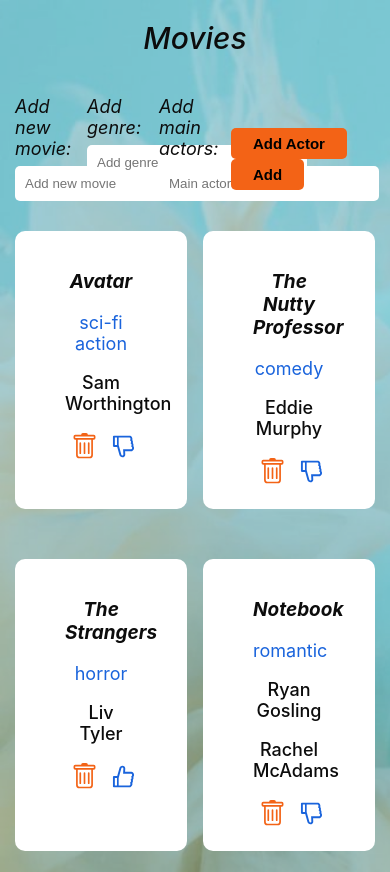
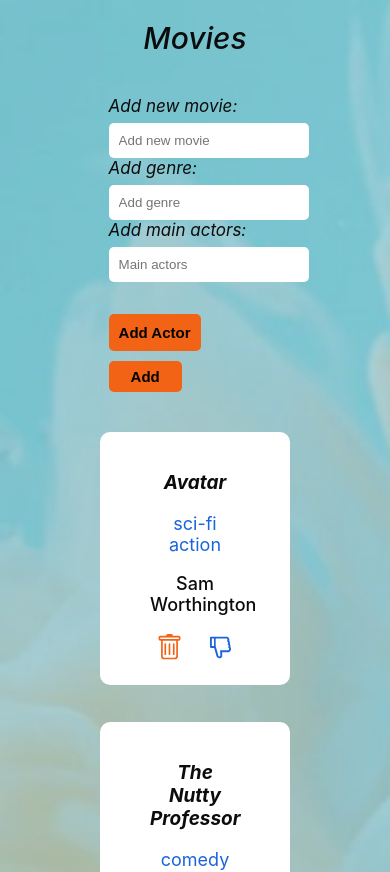
Before and after one commit to masaskrobo/List-of-movies, a React (Create React App) app: page / in a window 390 px wide. Shown: the top 872 px of the page. Built offline with nearby package versions, Linux system fonts and the light colour scheme.

Commit message:
Responsive app

```diff
--- a/src/AddNewMovie/AddNewMovie.css
+++ b/src/AddNewMovie/AddNewMovie.css
@@ -8,7 +8,7 @@
 
 }
 .form_box__text{
-    font-size: 18px;
+    font-size: 17px;
     font-style: oblique;
 }
 .form_box__input{
@@ -47,6 +47,45 @@
    font-weight: 500px;
    font-style: oblique;
 }
+
+
+
 @media (max-width:960px){
+    .form__container{
+        max-width: 100%;
+    }
+    .form__container_box {
+        width: 25%;
+    }
 
 }
+@media (max-width:912px){
+    .form__container_box{
+        width: 47%;
+    }
+    .button__box__add__actor{
+        margin-bottom: 10px;
+    }
+
+}
+@media (max-width: 866px){
+    .button__box__add__actor{
+        padding: 10px;
+    }
+}
+@media (max-width: 815px){
+    .form_box__input{
+        width: 180px;
+    }
+}
+@media (max-width: 751px){
+    .form__container{
+        display: block;
+        width: 48%;
+        margin: auto;
+    }
+    .form_box__text{
+       white-space: pre;
+
+    }
+}
--- a/src/ListOfMovies/ListOfMovies.css
+++ b/src/ListOfMovies/ListOfMovies.css
@@ -27,8 +27,16 @@
 }
 .movie_container{
     display: flex;
-    justify-content: space-between;
+    justify-content: space-around;
     flex-wrap: wrap;
     width: 100%;
 
 }
+
+
+@media (max-width:520px){
+    .movie_container{
+        display: block;
+        margin-top: 40px;
+    }
+}
--- a/src/Movies/Movies.css
+++ b/src/Movies/Movies.css
@@ -45,3 +45,22 @@
     color: rgb(26, 100, 220);
     font-size: 27px;
 }
+
+
+
+@media (max-width:835px){
+    .movie_container__holder{
+        width: 25%;
+    }
+}
+@media (max-width:835px){
+    .movie_container__holder{
+        width: 25%;
+    }
+}
+@media (max-width:520px){
+    .movie_container__holder{
+        margin: auto;
+        margin-bottom: 37px;
+    }
+}
```
